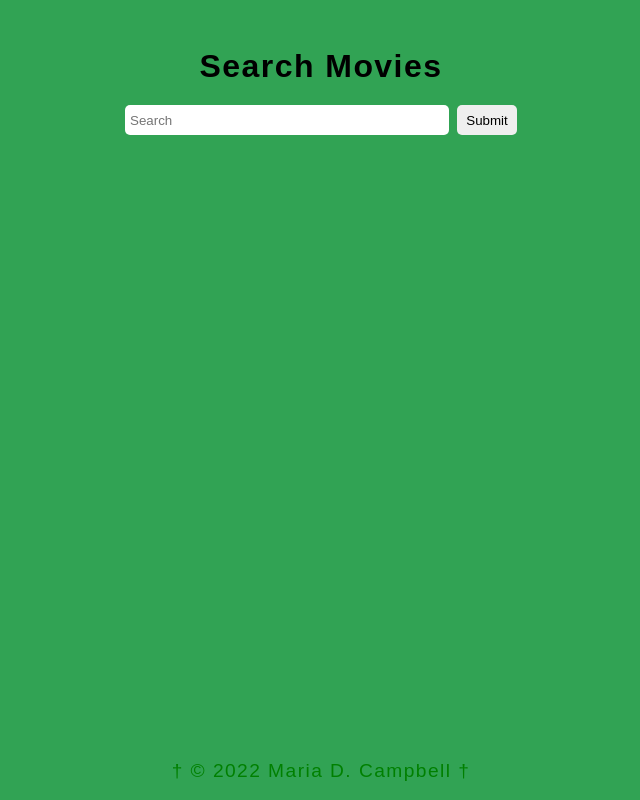
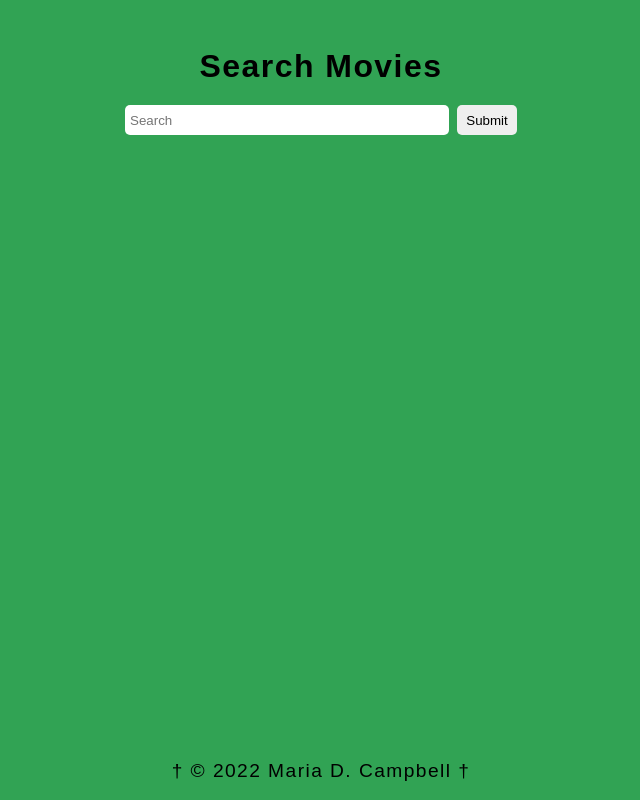
Before and after one commit to interglobalmedia/omdb-api-nextjs, a Next.js app: page / in a window 1280 px wide. Shown: the whole page, without its empty margins (319-959 px from the left). Built offline with nearby package versions, Linux system fonts and the light colour scheme; no server answers; a web font is replaced by a local one.

Commit message:
OMDB-1 #done #comment change colorf again

```diff
--- a/styles/partials/sticky-footer.scss
+++ b/styles/partials/sticky-footer.scss
@@ -5,7 +5,6 @@
  .site-footer {
     text-align: center;
     font-size: 1.2rem;
-    color: green;
 }
 
 /* Sticky Footer Styling */
```
